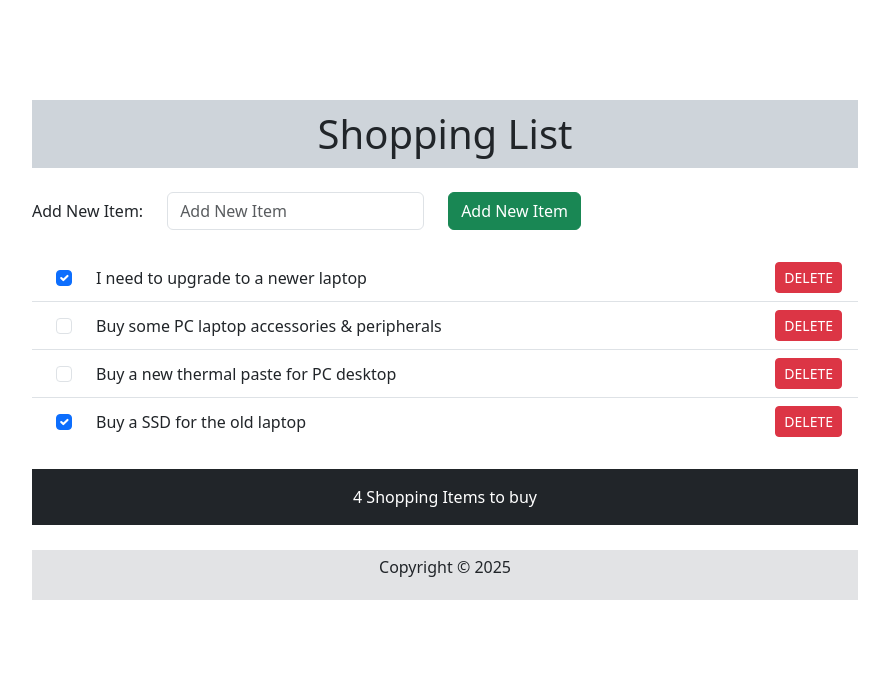
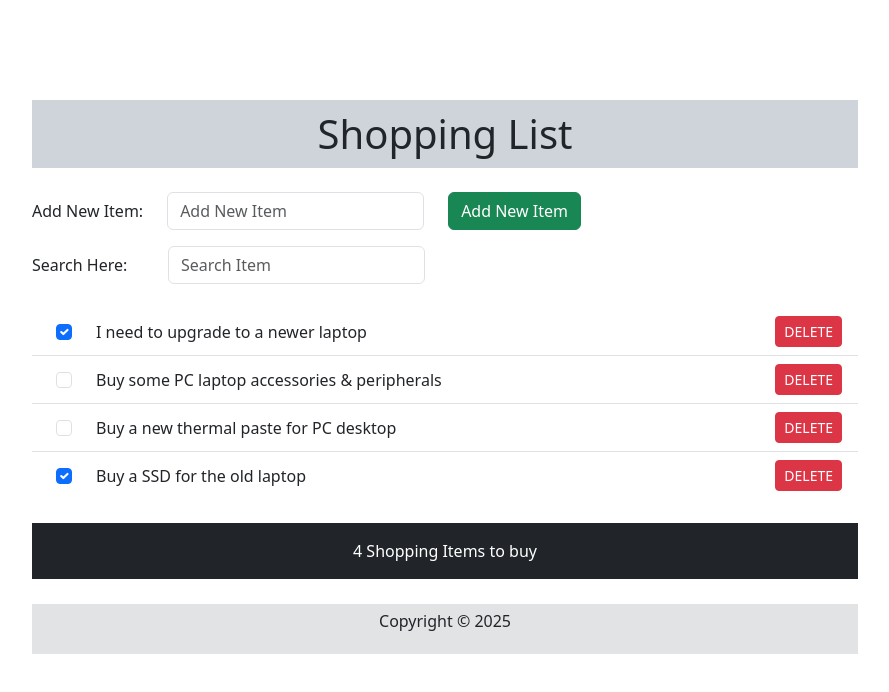
Before and after one commit to prabhupadswain/react-shopping-list-manager-frontend-app, a React (Vite) app: page / in a window 1280 px wide. Shown: the top 692 px of the page, without its empty margins (195-1084 px from the left). Built offline with nearby package versions, Linux system fonts and the light colour scheme.

Commit message:
Search functionaity done
The app is modified to enable search functionality

```diff
--- a/src/components/shopping-list/AddNewShoppingItem.jsx
+++ b/src/components/shopping-list/AddNewShoppingItem.jsx
@@ -18,7 +18,7 @@ const AddNewShoppingItem = ({
           </div>
           <div className="col-auto">
             <input
-              type="textbox"
+              type="text"
               placeholder="Add New Item"
               id="addNewItem"
               className="form-control"
--- a/src/components/shopping-list/Content.jsx
+++ b/src/components/shopping-list/Content.jsx
@@ -3,6 +3,7 @@ import ShoppingList from "./ShoppingList";
 import EmptyMessage from "../error/EmptyMessage";
 import DisplayCount from "../error/DisplayCount";
 import AddNewShoppingItem from "./AddNewShoppingItem";
+import SearchShoppingItem from "./SearchShoppingItems";
 
 const Content = () => {
   const [shoppingItems, setShoppingItems] = useState([
@@ -29,6 +30,7 @@ const Content = () => {
   ]);
 
   const [addNewItem, setAddNewItem] = useState("");
+  const [searchItems, setSearchItems] = useState("");
 
   const addNewShoppingItems = (item) => {
     const id = shoppingItems.length
@@ -53,10 +55,16 @@ const Content = () => {
         onAddNewItem={addNewItem}
         onSetAddNewItem={setAddNewItem}
       />
+      <SearchShoppingItem
+        onSearchItems={searchItems}
+        onSetSearchItems={setSearchItems}
+      />
       {shoppingItems.length === 0 && <EmptyMessage />}
       {shoppingItems.length >= 1 && (
         <ShoppingList
-          data={shoppingItems}
+          data={shoppingItems.filter((shoppingItem) =>
+            shoppingItem.item.toLowerCase().includes(searchItems.toLowerCase())
+          )}
           setShoppingItems={setShoppingItems}
         />
       )}
--- /dev/null
+++ b/src/components/shopping-list/SearchShoppingItems.jsx
@@ -0,0 +1,33 @@
+const SearchShoppingItem = ({ onSearchItems, onSetSearchItems }) => {
+  const searchInputChangeHandler = (event) => {
+    onSetSearchItems(event.target.value);
+  };
+  return (
+    <>
+      <div className="mt-3">
+        <form
+          className="row align-items-center"
+          onSubmit={(event) => event.preventDefault()}
+        >
+          <div className="col-auto">
+            <label htmlFor="searchItem" className="form-label col-form-label">
+              Search Here: &nbsp;&nbsp;&nbsp;
+            </label>
+          </div>
+          <div className="col-auto">
+            <input
+              type="text"
+              placeholder="Search Item"
+              id="searchItem"
+              className="form-control"
+              value={onSearchItems}
+              onChange={searchInputChangeHandler}
+            ></input>
+          </div>
+        </form>
+      </div>
+    </>
+  );
+};
+
+export default SearchShoppingItem;
```
